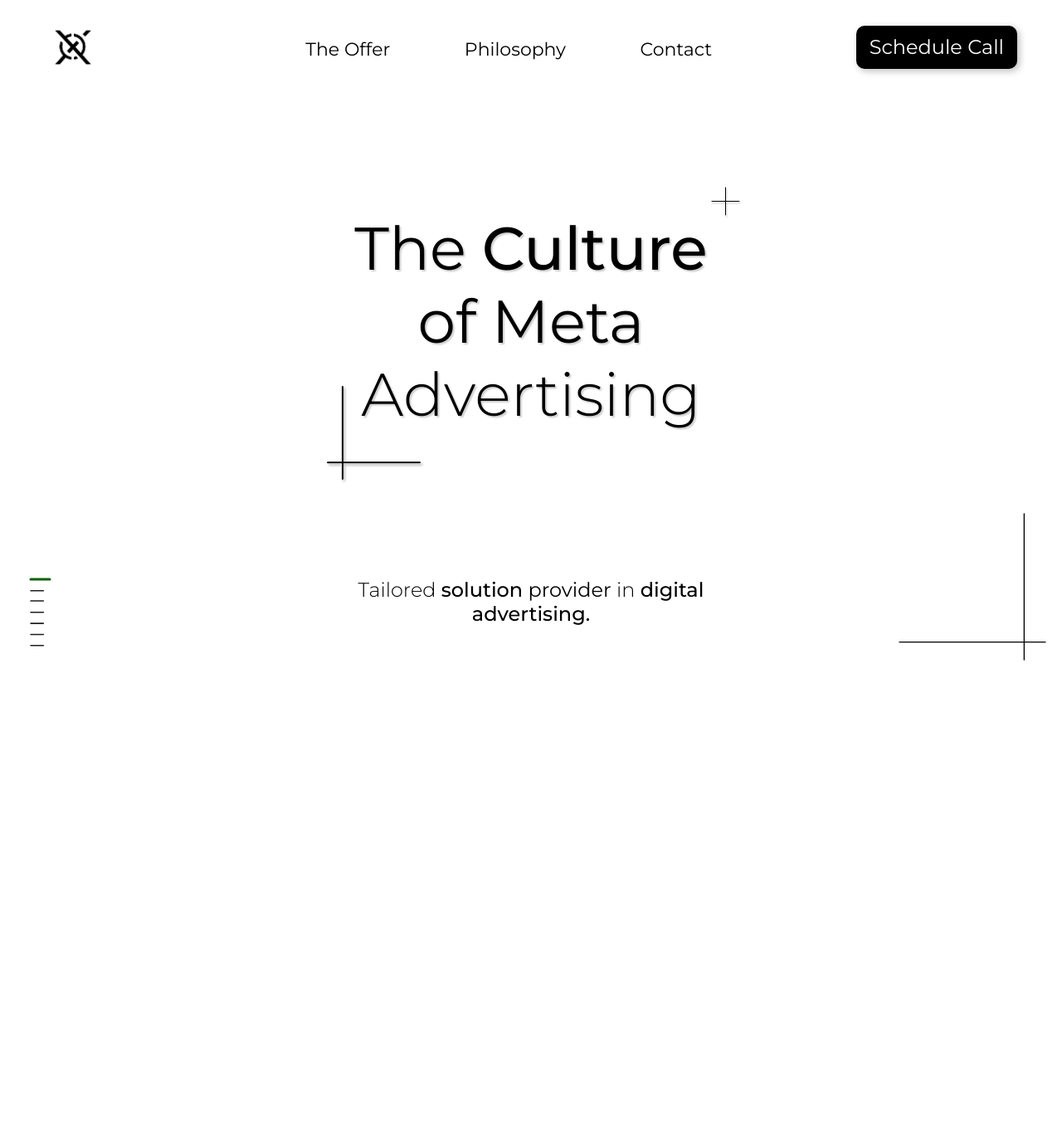
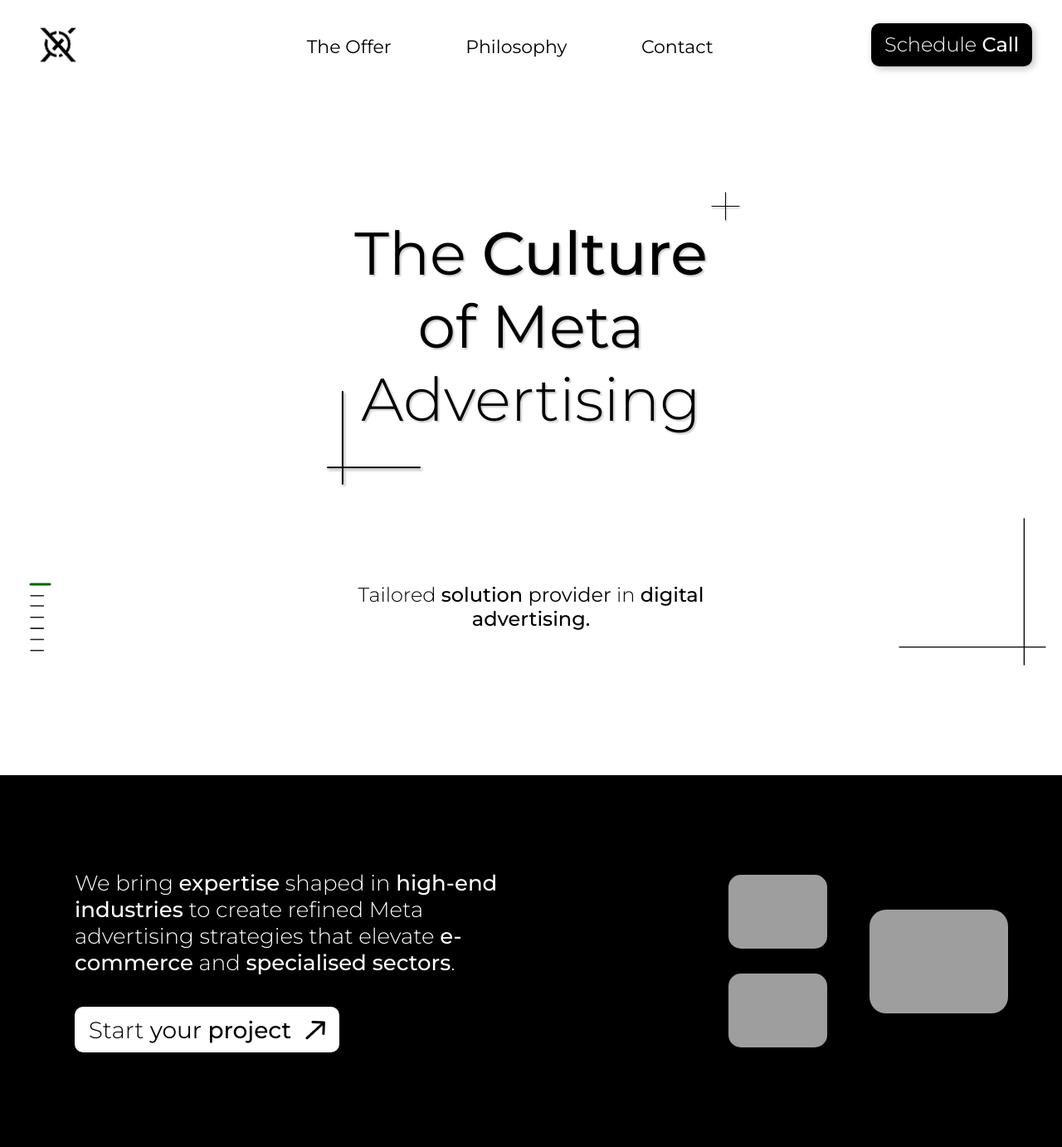
Before and after one commit to MaksRechnio/EXQDigital-Website, a Flask app: page / in a window 1280 px wide. Shown: the whole page at 83% size. Before the commit the page ends 796 px from the top, so only its background shows below. Run offline with Flask 3, Linux system fonts and the light colour scheme; grey boxes are pictures that could not be loaded.

Commit message:
finished another element of the page - niche expertise, without 2 design elements - to be added at a later stage

```diff
--- a/website/static/styles.css
+++ b/website/static/styles.css
@@ -53,8 +53,15 @@
     font-style: normal;
   }
 
-body{
-    margin: 1.5%;
+/* This is emove scrollbar but keep scrolling enabled */
+body {
+    overflow: scroll; /* Ensure scrolling works */
+    -ms-overflow-style: none; /* Internet Explorer and Edge */
+    scrollbar-width: none; /* Firefox */
+}
+
+body::-webkit-scrollbar {
+    display: none; /* Chrome, Safari, and Edge */
 }
 
 /* General Reset */
@@ -66,6 +73,7 @@ ul, li, a {
 
 /* Navbar Styling */
 .navbar {
+    margin-top: 2vh;
     display: flex;
     align-items: center;
     justify-content: space-between;
@@ -227,6 +235,7 @@ ul, li, a {
 /* Here is the code for the svg file animation */
 .home-page-landing {
     height: 100vh;
+    margin: 1.5%;
     display: grid;
     grid-template-columns: 1fr 2fr 1fr;
     grid-template-rows: 3fr 1fr;
@@ -455,3 +464,169 @@ ul, li, a {
     stroke-dashoffset: 150; /* Initially hidden */
     animation: home-slogan-corner-element-draw 3s ease-in-out forwards; /* 3 seconds for animation */
 }
+
+
+
+
+/*
+
+The design for the the next element - second vh
+
+*/
+
+.high-end-niches-experience-box {
+    height: 56vh;
+    width: 100%;
+    background-color: #000000;
+    /* Chose grid display, as it seemed the most fit to match the overall division */
+    display: grid;
+    align-items: center;
+    grid-template-columns: 1fr 1fr;
+    padding: 0 0vw 0 7vw;
+    grid-template-rows: 1fr;
+    grid-column-gap: 0px;
+    grid-row-gap: 0px;
+}
+
+.high-end-niches-text {
+    grid-area: 1 / 1 / 2 / 2;
+    /* font settings */
+    font-weight: 300;
+    color: #ffffff;
+    font-size: 26px;
+    text-align: left;
+    /* Display settings */
+    display: inline-block;
+    margin: 0 0 7% 0;
+
+
+}
+.high-end-niches-text-box {
+    display: flex;
+    flex-direction: column;
+    padding: 0 5vw 0 0;
+}
+
+.high-end-niches-cta-buttons {
+    background-color: #ffffff;
+    border-radius: 10px;
+    font-weight: 300;
+    font-size: 28px;
+    cursor: pointer;
+    /* dimensions */
+    padding: 2% 0 2% 0;
+    width: 60%;
+    height: 5%;
+    /* the spacing and alignment */
+    display: flex;
+    flex-direction: row;
+    justify-content: space-evenly;
+    align-items: center;
+    /* styling */
+    border: none;
+}
+
+
+.niches-pictures-box {
+    grid-area: 1 / 2 / 2 / 3;
+}
+
+
+.high-end-niches-pictures {
+    display: grid;
+    grid-template-columns: repeat(2, 1fr);
+    grid-template-rows: repeat(2, 1fr);
+    grid-column-gap: 0px;
+    grid-row-gap: 0px;
+    place-items: center; /* Centers items both vertically and horizontally */
+}
+
+
+/* I wanted to use the same settings for picture 1 and two, but i need different grid locations for them, so I decided the n-th child is not necessary here */
+.niches-picture-1 {
+    grid-area: 1 / 1 / 2 / 2;
+    width: 40%;
+    height: auto;
+    margin: 5% 0 5% 70%;
+    padding-left: 10;
+    border-radius: 15px;
+}
+
+.niches-picture-2 {
+    grid-area: 2 / 1 / 3 / 2;
+    width: 40%;
+    height: auto;
+    margin: 5% 0 5% 70%;
+    padding-left: 10;
+    border-radius: 15px;
+
+}
+
+.niches-picture-3 {
+    grid-area: 1 / 2 / 3 / 3;
+    width: 56%;
+    height: auto;
+    margin: 5%;
+    border-radius: 20px;
+}
+
+/* Here is the animation for apple-style pop-in that i want to use across my page */
+/* General animation class */
+.pop-in-effect {
+    opacity: 0; /* Start fully transparent */
+    transform: scale(0.8); /* Start slightly smaller */
+    transition: opacity 0.4s ease-out, transform 0.6s cubic-bezier(0.4, 0.0, 0.2, 1);
+}
+
+.pop-in-effect.pop-in {
+    opacity: 1; /* Fully visible */
+    transform: scale(1.1); /* Slight overscale */
+    animation: pop-to-origin 0.6s cubic-bezier(0.4, 0.0, 0.2, 1) forwards;
+}
+
+/* Animation to return to original size */
+@keyframes pop-to-origin {
+    0% {
+        transform: scale(1.1); /* Overscaled */
+    }
+    100% {
+        transform: scale(1); /* Back to normal size */
+    }
+}
+
+
+
+/* here i make the design for the plus design element for niches  */
+
+/* Container for Small Plus Element */
+.small-plus-element-container {
+    display: flex;
+    justify-content: center;
+    align-items: center;
+    margin: 10px auto;
+}
+
+/* SVG Styling */
+.small-plus-element-svg {
+    width: 39px; /* Match SVG dimensions */
+    height: 39px; /* Match SVG dimensions */
+    display: block;
+}
+
+/* Draw-Out Animation */
+.small-plus-element-path {
+    stroke-dasharray: 100; /* Adjust to path length */
+    stroke-dashoffset: 100; /* Start hidden */
+    animation: draw-path 3s ease-out forwards; /* Smooth draw-out animation */
+    animation-play-state: paused; /* Default: paused */
+}
+
+/* Keyframes for Draw-Out Animation */
+@keyframes draw-path {
+    from {
+        stroke-dashoffset: 100; /* Fully hidden */
+    }
+    to {
+        stroke-dashoffset: 0; /* Fully drawn */
+    }
+}
--- a/website/templates/base.html
+++ b/website/templates/base.html
@@ -29,7 +29,10 @@
         </ul>
 
         <div class="cta-button-container">
-            <a href="https://calendly.com/maksymilian-exqdigital/30min?month=2024-11" class="cta-button">Schedule Call</a>
+            <a href="https://calendly.com/maksymilian-exqdigital/30min?month=2024-11" class="cta-button">
+                <span class="montserrat-light">Schedule</span>
+                <span class="montserrat-medium">Call</span>
+            </a>
         </div>
 
         <div class="hamburger" onclick="toggleMenu()">
--- a/website/templates/index.html
+++ b/website/templates/index.html
@@ -158,7 +158,32 @@ Home
                 </defs>
             </svg>
         </figure>
-</section>
+    </section>
+    <section class="high-end-niches-experience-box">
+
+        <section class="high-end-niches-text-box">
+            <article class="high-end-niches-text pop-in-effect">
+                We bring <span class="montserrat-medium">expertise</span> shaped in
+                <span class="montserrat-medium">high-end industries</span> to create refined Meta advertising strategies that elevate
+                <span class="montserrat-medium">e-commerce</span> and
+                <span class="montserrat-medium">specialised sectors</span>.
+            </article>
+            <button class="high-end-niches-cta-buttons pop-in-effect">
+                <p><span class="montserrat-light">Start</span> your <span class="montserrat-medium">project</span></p>
+                <img src="../static/pictures/pointer-arrow.png" alt="pointer-arrow">
+            </button>
+        </section>
+
+        <section class="niches-pictures-box">
+            <section class="high-end-niches-pictures pop-in-effect">
+                <img class="niches-picture-1" src="../static/pictures/square-maks-pegasus.jpg" alt="maks & pegasus">
+                <img class="niches-picture-2" src="../static/pictures/sanlorenzo-maks.jpg" alt="maks & sanlorenzo">
+                <img class="niches-picture-3" src="../static/pictures/exq-mockup-banner.png" alt="Exq-logo-banner">
+
+            </section>
+        </section>
+
+    </section>
 </main>
 
 {% endblock content %}
```
Also changed, not shown: website/static/script.js (+41 -0 lines), website/static/pictures/niches-corner.svg (added), website/static/pictures/pointer-arrow.png (added), 3 other files.
